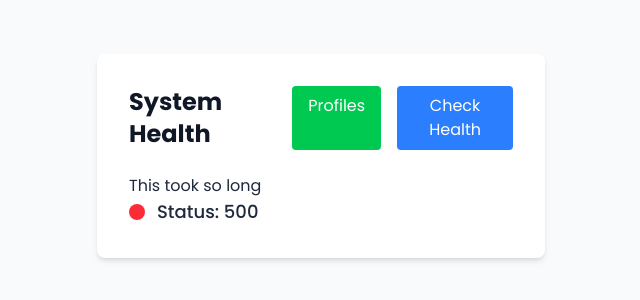
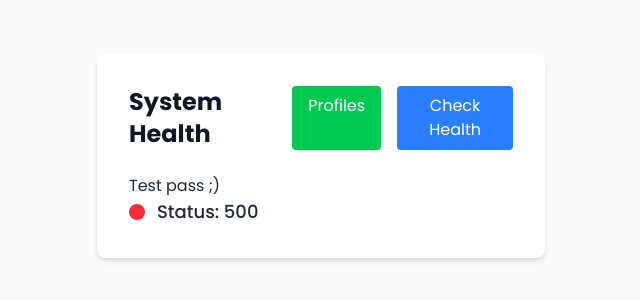
Before and after one commit to xanderbilla/devops-ci-cd, a Next.js app in the folder frontend/: page / in a window 1280 px wide. Shown: the part 244-544 px from the top of the page, without its empty margins (319-959 px from the left). Built offline with nearby package versions, Linux system fonts and the light colour scheme; no server answers.

Commit message:
Update page.tsx

```diff
--- a/frontend/app/page.tsx
+++ b/frontend/app/page.tsx
@@ -58,8 +58,7 @@ export default function Page() {
             </button>
           </div>
         </div>
-
-        <h1> This took so long</h1>
+        <h1> Test pass ;)</h1>
 
         <div className="space-y-4">
           <div className="flex items-center space-x-3">
```
